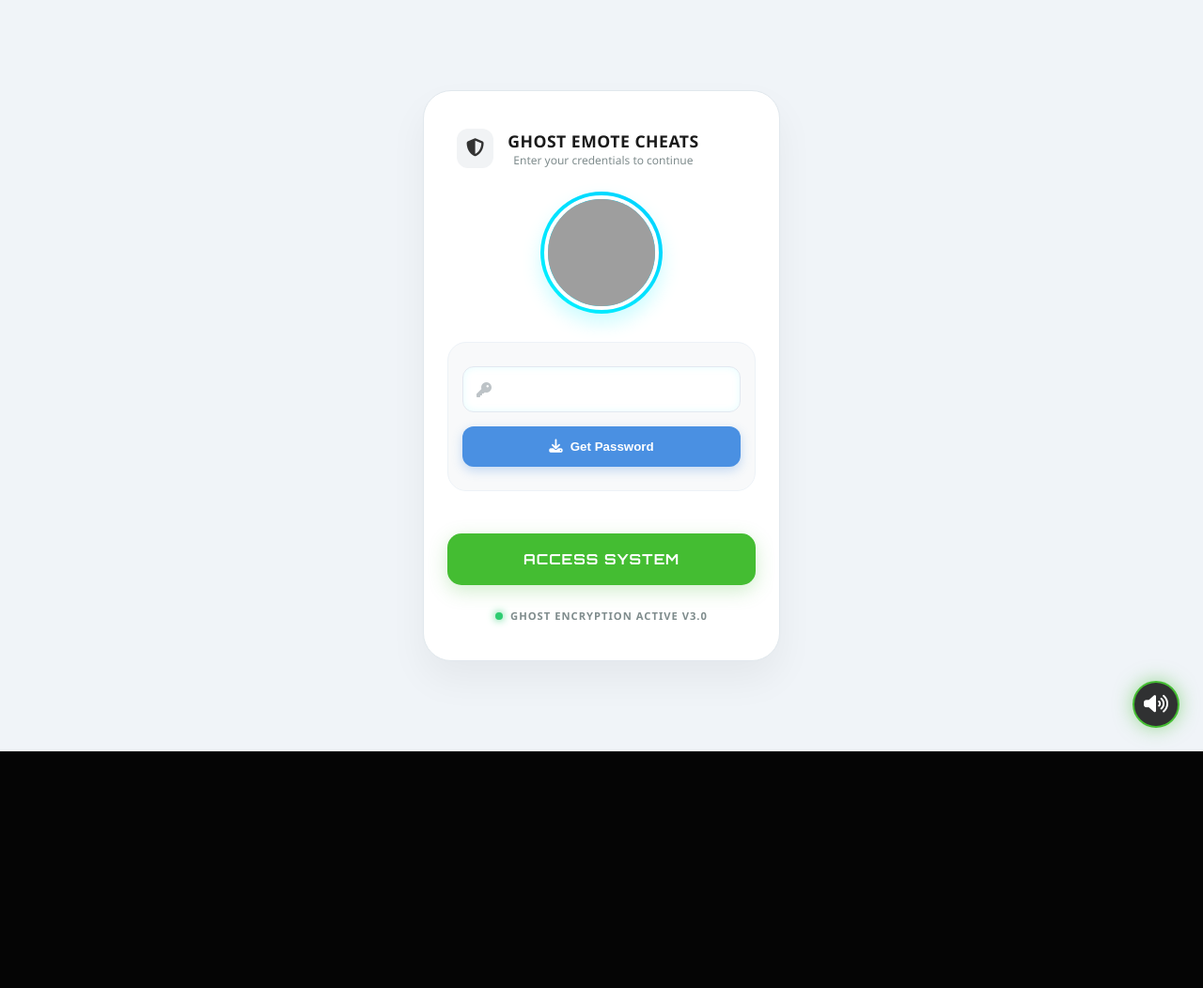
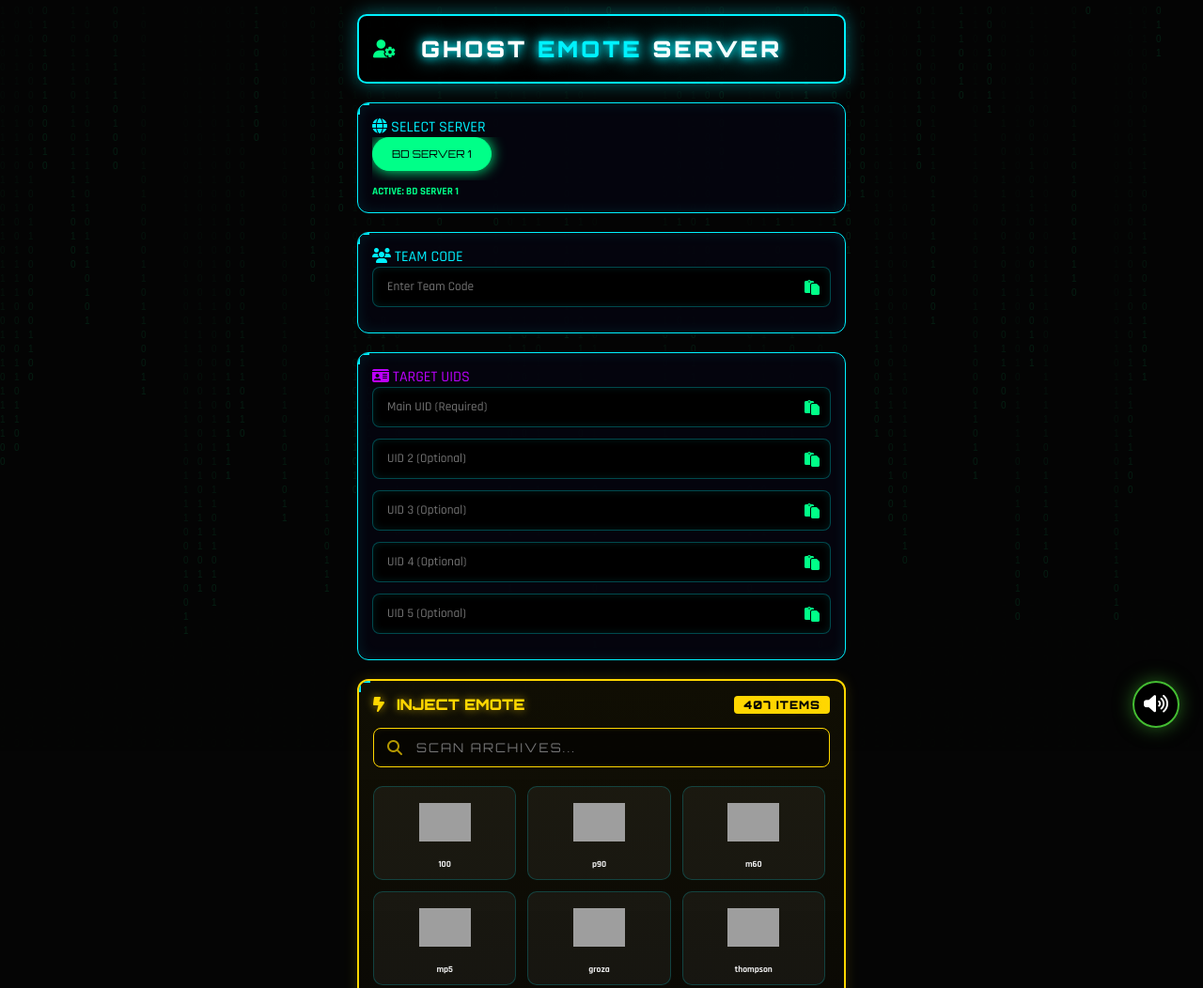
Before and after one commit to inaudtcs-sudo/Mr.ghost-Emote-, a plain HTML site: page index.html in a window 1280 px wide. Shown: the top 1052 px of the page at 94% size. Before the commit the page ends 800 px from the top, so only its background shows below. Drawn offline with Linux system fonts and the light colour scheme; grey boxes are pictures that could not be loaded.

Commit message:
Update index.html

```diff
--- a/index.html
+++ b/index.html
@@ -289,109 +289,26 @@
     }, { once: true });
 
     // পেজ লোড হওয়ার পর অটোমেটিক চেষ্টা করবে (কিছু ব্রাউজারে কাজ করতে পারে)
-    window.onload = function() {
-        music.play().catch(() => {
-            console.log("অটো-প্লে ব্লক হয়েছে, ইউজারের ক্লিকের অপেক্ষা করা হচ্ছে...");
-        });
-    }
+    window.onload = () => {
+    // লগইন ভিউ থাকলে সেটা হাইড করবে এবং মেইন প্যানেল শো করবে
+    const loginView = document.getElementById('view-g');
+    const mainPanel = document.getElementById('view-panel');
+
+    if (loginView) loginView.style.display = 'none'; // লগইন পেজ হাইড
+    if (mainPanel) mainPanel.classList.remove('hidden'); // মেইন প্যানেল শো
+
+    renderEmotes();  // ইমোটগুলো লোড করবে
+    renderServers(); // সার্ভার লিস্ট রেডি করবে
+    showToast("🔥 GHOST EMOTES UNLOCKED");
+};
+
+
 </script>
 
 
 
 <canvas id="bg-canvas"></canvas>
-<div id="toast-container"></div>
 
-<div id="view-g" class="login-view" style="background: #f0f4f8; min-height: 100vh; display: flex; align-items: center; justify-content: center; font-family: 'Segoe UI', Tahoma, Geneva, Verdana, sans-serif;">
-    <div id="login-container" style="
-        max-width: 380px;
-        width: 90%;
-        padding: 40px 25px;
-        background: #ffffff;
-        border-radius: 30px;
-        box-shadow: 0 20px 40px rgba(0,0,0,0.05);
-        border: 1px solid #e1e8ed;
-        display: flex;
-        flex-direction: column;
-        align-items: center;
-        position: relative;
-        overflow: hidden;">
-
-        <div style="width: 100%; display: flex; align-items: center; gap: 15px; margin-bottom: 25px; padding-left: 10px;">
-            <div style="background: #f1f3f5; padding: 10px; border-radius: 12px;">
-                <i class="fa-solid fa-shield-halved" style="color: #333; font-size: 1.2rem;"></i>
-            </div>
-            <div>
-                <h2 style="margin: 0; font-size: 1.1rem; color: #1a1a1a; letter-spacing: 0.5px; font-weight: 800; text-transform: uppercase;">GHOST EMOTE CHEATS</h2>
-                <p style="margin: 0; font-size: 0.75rem; color: #7f8c8d;">Enter your credentials to continue</p>
-            </div>
-        </div>
-
-        <div style="position: relative; margin-bottom: 30px;">
-            <div style="width: 130px; height: 130px; border-radius: 50%; padding: 4px; background: linear-gradient(45deg, #00f2ff, #00d1ff); box-shadow: 0 10px 20px rgba(0, 242, 255, 0.2);">
-                <img src="https://i.ibb.co.com/PGPsJcV8/IMG-20260210-012406.png" alt="Logo" style="width: 100%; height: 100%; border-radius: 50%; object-fit: cover; border: 4px solid #fff;">
-            </div>
-        </div>
-
-        <div style="width: 100%; background: #f8f9fa; border-radius: 20px; padding: 25px 15px; margin-bottom: 25px; border: 1px solid #edf2f7;">
-            <div class="input-wrapper" style="width: 100%; margin-bottom: 15px; position: relative;">
-                <i class="fa-solid fa-key" style="position: absolute; left: 15px; top: 50%; transform: translateY(-50%); color: #bdc3c7;"></i>
-                <input type="password" id="login-pass" placeholder="ACCESS KEY" style="
-                    width: 100%;
-                    text-align: center;
-                    padding: 15px 10px 15px 35px;
-                    border-radius: 12px;
-                    border: 1px solid #e2e8f0;
-                    background: #fff;
-                    font-weight: 600;
-                    letter-spacing: 2px;
-                    box-sizing: border-box;
-                    color: #2d3436;
-                    outline: none;">
-            </div>
-
-            <button onclick="window.open('https://t.me/YOUR_TELEGRAM_LINK')" style="
-                width: 100%;
-                padding: 14px;
-                border-radius: 12px;
-                background: #4a90e2;
-                color: #fff;
-                border: none;
-                font-weight: 600;
-                cursor: pointer;
-                display: flex;
-                align-items: center;
-                justify-content: center;
-                gap: 8px;
-                box-shadow: 0 4px 12px rgba(74, 144, 226, 0.3);">
-                <i class="fa-solid fa-download" style="font-size: 0.9rem;"></i> Get Password
-            </button>
-        </div>
-
-        <button onclick="handleLogin()" class="verify-btn" style="
-            width: 100%;
-            padding: 18px;
-            border-radius: 15px;
-            font-weight: 700;
-            text-transform: uppercase;
-            letter-spacing: 1px;
-            cursor: pointer;
-            background: #44bd32;
-            color: #fff;
-            border: none;
-            box-shadow: 0 6px 20px rgba(68, 189, 50, 0.25);
-            transition: 0.3s;
-            font-size: 0.95rem;">
-            ACCESS SYSTEM
-        </button>
-
-        <div style="margin-top: 25px; display: flex; align-items: center; gap: 8px;">
-            <span style="width: 8px; height: 8px; background: #2ecc71; border-radius: 50%; display: inline-block; box-shadow: 0 0 8px #2ecc71;"></span>
-            <span style="font-size: 0.7rem; color: #7f8c8d; text-transform: uppercase; letter-spacing: 1px; font-weight: 700;">
-                Ghost Encryption Active v3.0
-            </span>
-        </div>
-    </div>
-</div>
 
 
 <style>
@@ -441,7 +358,7 @@
     </div>
 </div>
 
-<div id="view-panel" class="container hidden">
+<div id="view-panel" class="container">
     <header style="border-bottom: 2px solid var(--cyber-blue); position: relative; overflow: hidden;">
         <div style="position: absolute; top: 0; left: 0; width: 100%; height: 100%; background: linear-gradient(90deg, transparent, rgba(0, 242, 255, 0.05), transparent); animation: scan 3s linear infinite;"></div>
 
@@ -759,10 +676,7 @@ passInput.disabled = true;
 
         if(!tc || uids.length === 0) return showToast("Enter TC & at least one UID!");
 
-        const loader = document.createElement('div');
-        loader.style.cssText = "position:absolute; inset:0; background:rgba(0,0,0,0.8); display:flex; justify-content:center; align-items:center; border-radius:10px;";
-        loader.innerHTML = '<div class="spinner" style="display:block"></div>';
-        element.appendChild(loader);
+
 
         for (let uid of uids) {
             const finalUrl = `${selectedApi}/join?tc=${tc}&uid1=${uid}&uid2={uid2}&uid3={uid3}&uid4={uid4}&uid5={uid5}&uid6={uid6}&emote_id=${emoteId}`;
@@ -809,7 +723,16 @@ passInput.disabled = true;
         setTimeout(() => t.remove(), 2500);
     }
 
-    window.onload = () => { renderServers(); };
+    window.onload = () => {
+    // প্যানেল সরাসরি দেখাবে
+    const mainPanel = document.getElementById('view-panel');
+    if (mainPanel) mainPanel.classList.remove('hidden');
+
+    // ডাটা রেন্ডার করবে
+    renderServers();
+    renderEmotes();
+    showToast("🔥 ALL EMOTES UNLOCKED");
+};
 
     const canvas = document.getElementById('bg-canvas');
     const ctx = canvas.getContext('2d');
```
